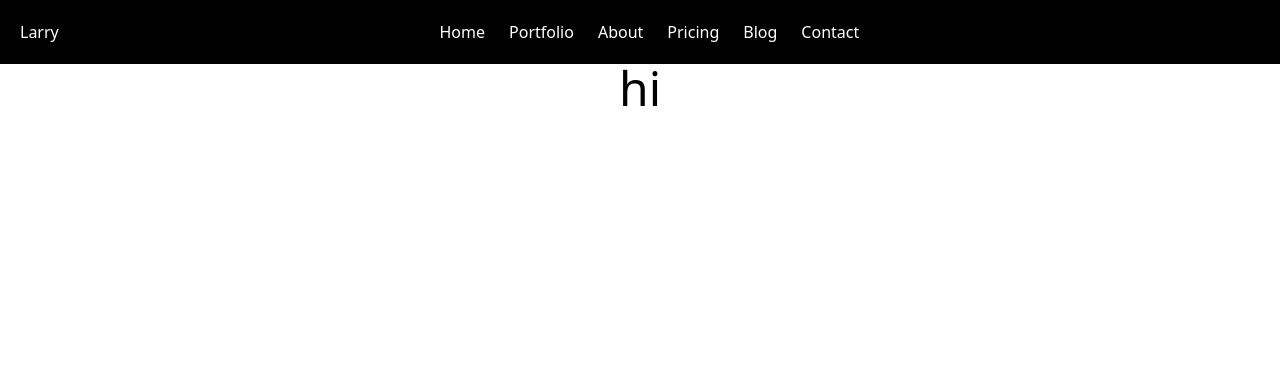
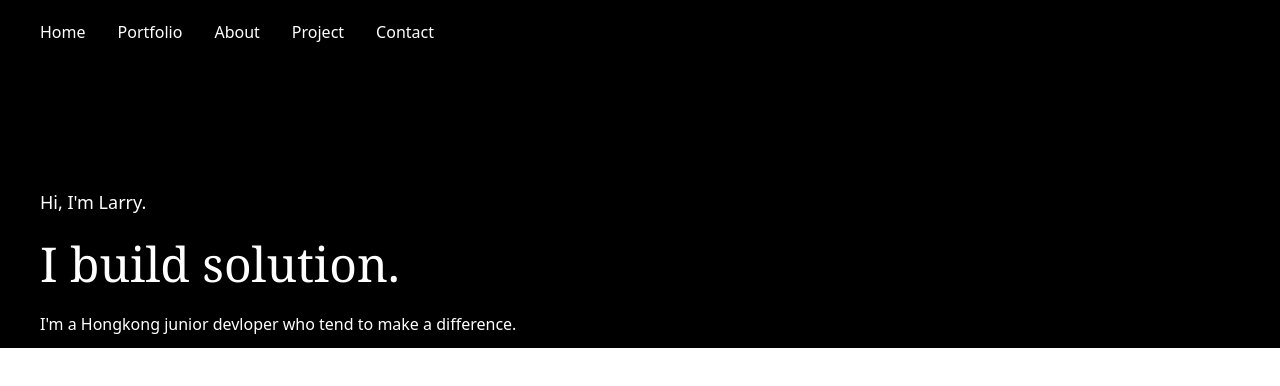
Before and after one commit to LarryWongKaHei/Portfolio, a React (Create React App) app: page / in a window 1280 px wide. Shown: the top 386 px of the page. Built offline with nearby package versions, Linux system fonts and the light colour scheme.

Commit message:
Added images folder :

```diff
--- a/src/App.js
+++ b/src/App.js
@@ -1,11 +1,12 @@
 import './App.css';
+import { MainIntro } from './Components/MainIntro';
 import { Navbar } from './Components/Navbar';
 
 function App() {
   return (
-    <div className="App">
+    <div className="bg-black">
       <Navbar />
-      <h1 className='text-5xl'>hi</h1>
+      <MainIntro />
     </div>
   );
 }
--- /dev/null
+++ b/src/Components/MainIntro.js
@@ -0,0 +1,9 @@
+export function MainIntro (){
+    return (
+        <div className="text-white ml-10 mt-28">
+            <p className="py-3 text-lg">Hi, I'm Larry.</p>
+            <p className="py-3 text-5xl font-serif">I build solution.</p>
+            <p className="py-3">I'm a Hongkong junior devloper who tend to make a difference.</p>
+        </div>
+    )
+}
--- a/src/Components/Navbar.js
+++ b/src/Components/Navbar.js
@@ -10,15 +10,13 @@ export function Navbar (){
     }
 
     return (
-        <div className="bg-black text-white py-5 sticky top-0 flex justify-between">
-            <div id="logoAndName" className="flex ml-5">Larry</div>
-            <div className="mx-auto">
-                <ul className="hidden md:flex gap-6 pr-10">
+        <div className="text-white py-5 sticky top-0 flex">
+            <div className="w-full flex ml-10">
+                <ul className="hidden md:flex gap-8">
                     <li className="hover:text-gray-600 cursor-pointer">Home</li>
                     <li className="hover:text-gray-600 cursor-pointer">Portfolio</li>
                     <li className="hover:text-gray-600 cursor-pointer">About</li>
-                    <li className="hover:text-gray-600 cursor-pointer">Pricing</li>
-                    <li className="hover:text-gray-600 cursor-pointer">Blog</li>
+                    <li className="hover:text-gray-600 cursor-pointer">Project</li>
                     <li className="hover:text-gray-600 cursor-pointer">Contact</li>
                 </ul>
             </div>
@@ -28,8 +26,7 @@ export function Navbar (){
                     <li className="hover:text-gray-600 cursor-pointer">Home</li>
                     <li className="hover:text-gray-600 cursor-pointer">Portfolio</li>
                     <li className="hover:text-gray-600 cursor-pointer">About</li>
-                    <li className="hover:text-gray-600 cursor-pointer">Pricing</li>
-                    <li className="hover:text-gray-600 cursor-pointer">Blog</li>
+                    <li className="hover:text-gray-600 cursor-pointer">Project</li>
                     <li className="hover:text-gray-600 cursor-pointer">Contact</li>
                 </ul>
             </div>
```
Also changed, not shown: src/images/IMG_9477 2-PhotoRoom.png (added).
